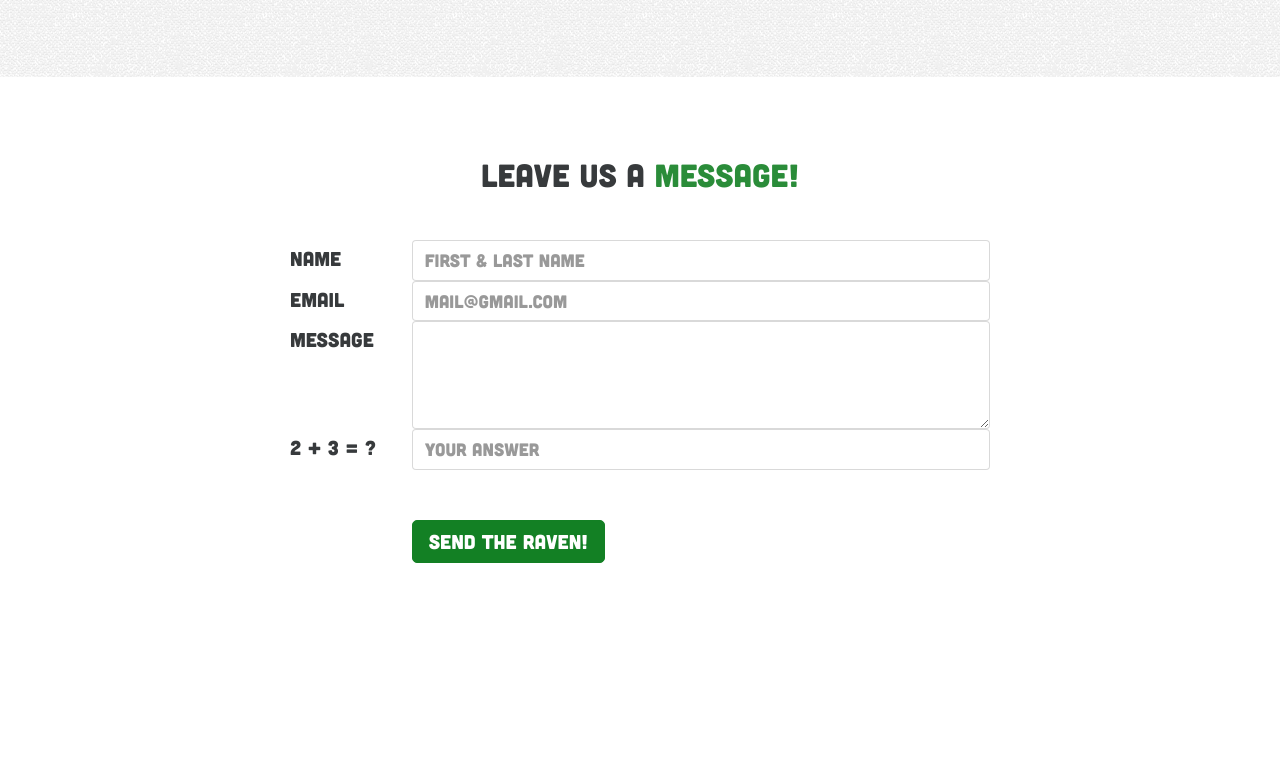
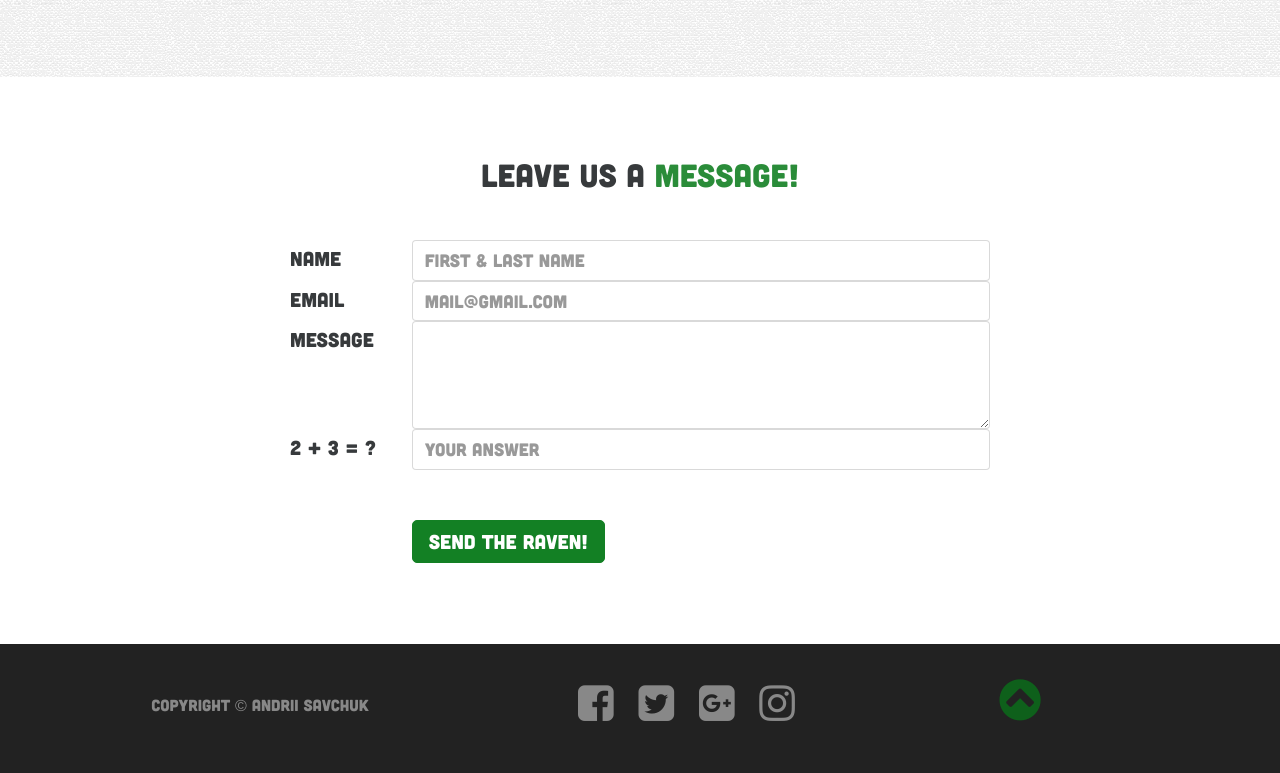
Before and after one commit to AndriiSavchuk/BootStrap4, a website: page app/index.html in a window 1280 px wide. Shown: the part 4755-5528 px from the top of the page. Before the commit the page ends 5399 px from the top, so only its background shows below. Drawn offline with Linux system fonts and the light colour scheme.

Commit message:
Added footer.

```diff
--- a/app/index.html
+++ b/app/index.html
@@ -369,6 +369,29 @@
             </div>
         </section>
 
+        <footer id="footer">
+            <div class="container">
+                <div class="row">
+                    <div class="col-sm-4">
+                        <p class="copy">Copyright &copy; Andrii Savchuk</p>
+                    </div>
+
+                    <div class="col-sm-4">
+                        <ul class="social">
+                            <li><a href="#"><i class="fa fa-facebook-square fa-2x" aria-hidden="true"></i></a></li>
+                            <li><a href="#"><i class="fa fa-twitter-square fa-2x" aria-hidden="true"></i></a></li>
+                            <li><a href="#"><i class="fa fa-google-plus-square fa-2x" aria-hidden="true"></i></a></li>
+                            <li><a href="#"><i class="fa fa-instagram fa-2x" aria-hidden="true"></i></a></li>
+                        </ul>
+                    </div>
+
+                    <div class="col-sm-4 button-to-top">
+                        <a href="#header"><i class="fa fa-3x fa-chevron-circle-up"></i></a>
+                    </div>
+                </div>
+            </div>
+        </footer>
+
 
 
 
--- a/app/sass/_base.sass
+++ b/app/sass/_base.sass
@@ -29,11 +29,11 @@ body
     font-family: $font-family-secondary
     padding-top: 8px
     padding-bottom: 12px
-    transition: 1s
+    transition: 0.7s
     &:hover, :focus, :active
         background-color: rgba(19, 128, 36, 0.54)
         border: 1px solid rgba(19, 128, 26, 0)
-        transition: 1s
+        transition: 0.7s
 
 .parallax-btn
     width: 200px
--- a/app/sass/main.sass
+++ b/app/sass/main.sass
@@ -30,10 +30,10 @@
         margin-top: 50px
         font-size: 2.5rem
         color: $font-color-primary
-        transition: 1s
+        transition: 0.7s
         &:hover
             color: rgba(19, 128, 36, 0.54)
-            transition: 1s
+            transition: 0.7s
             transform: scale(1.5)
 
 
@@ -48,10 +48,10 @@
         li
             a
                 border-bottom: 3px solid transparent
-                transition: 1s
+                transition: 0.7s
                 &:hover
                     border-bottom: 3px solid rgba(19, 128, 36, 0.54)
-                    transition: 1s
+                    transition: 0.7s
     form
         font-family: $font-family-secondary
 
@@ -67,10 +67,10 @@
         i
             margin-top: 5rem
             margin-bottom: 1rem
-            transition: 1s
+            transition: 0.7s
             &:hover
                 color: rgba(19, 128, 36, 1)
-                transition: 1s
+                transition: 0.7s
                 cursor: pointer
                 transform: scale(1.1)
         p
@@ -172,17 +172,17 @@
         margin-top: 3rem
         img
             height: 180px
-            transition: 1s
+            transition: 0.7s
             &:hover
                 transform: scale(1.1)
-                transition: 1s
+                transition: 0.7s
 
         a
             color: rgba(19, 128, 36, 0.82)
-            transition: 1s
+            transition: 0.7s
             &:hover
                 color: rgb(19, 128, 36)
-                transition: 1s
+                transition: 0.7s
 
 
 /*---- Numbers styles ----*/
@@ -213,10 +213,10 @@
             background-color: rgba(19, 128, 36, 0.9)
             border-radius: 50%
             text-align: center
-            transition: 1s
+            transition: 0.7s
             &:hover
                 color: $font-color-secondary
-                transition: 1s
+                transition: 0.7s
                 transform: scale(1.1)
 
 
@@ -231,9 +231,9 @@
             width: 120px
             height: auto
             border-radius: 50%
-            transition: 1s
+            transition: 0.7s
             &:hover
-                transition: 1s
+                transition: 0.7s
                 transform: scale(1.1)
 
         blockquote
@@ -269,14 +269,74 @@
                     font-size: 20px
                     margin-top: 50px
                     border-radius: 5px
-                    transition: 1s
+                    transition: 0.7s
                     &:hover
                         background-color: rgba(19, 128, 36, 0.9)
                         border: 1px solid rgba(19, 128, 36, 0.9)
-                        transition: 1s
+                        transition: 0.7s
 
 
+/*---- Footer styles ----*/
 
+#footer
+    background-color: #222
+    padding: 2rem 0
+    position: relative
+    text-align: center
+
+    p.copy
+        padding-top: 18px
+        color: #888
+
+    .social
+        list-style: none
+        float: right
+        li
+            display: inline-block
+            margin-right: 20px
+            padding-top: 7px
+            transition: 0.7s
+            &:hover
+                transition: 0.7s
+                transform: scale(1.1)
+            a:link, a:visited
+                text-decoration: none
+                border: 0
+                color: #888
+                font-size: 130%
+
+            .fa-facebook-square
+                transition: 0.7s
+                &:hover
+                    transition: 0.7s
+                    color: #3b5998
+
+            .fa-google-plus-square
+                transition: 0.7s
+                &:hover
+                    transition: 0.7s
+                    color: #dd4b39
+
+            .fa-twitter-square
+                transition: 0.7s
+                &:hover
+                    transition: 0.7s
+                    color: #00aced
+
+            .fa-instagram
+                transition: 0.7s
+                &:hover
+                    transition: 0.7s
+                    color: #517fa4
+
+    .button-to-top
+        .fa-chevron-circle-up
+            color: rgb(14, 96, 27)
+            transition: 0.7s
+            &:hover
+                color: rgba(14, 96, 27, 0.9)
+                transition: 0.7s
+                transform: scale(1.2)
 
 
 
```
Also changed, not shown: app/css/main.min.css.
